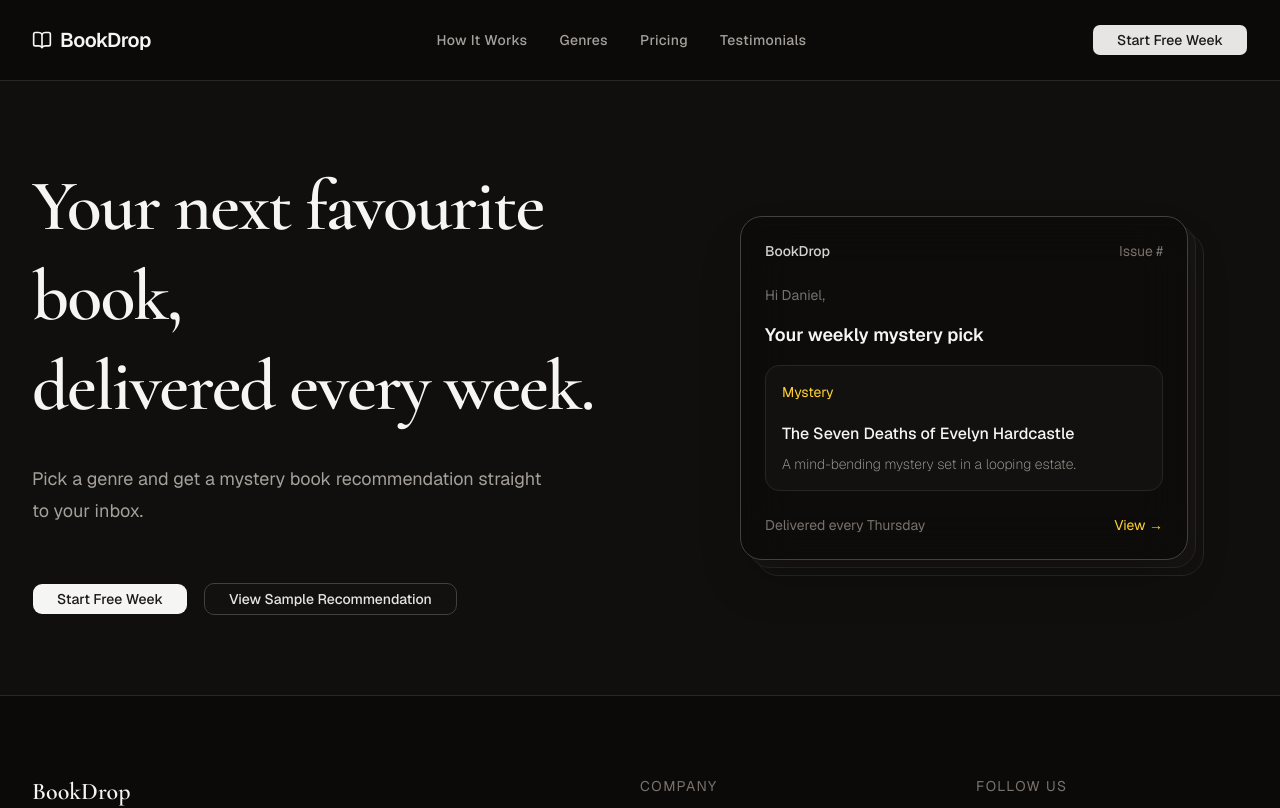
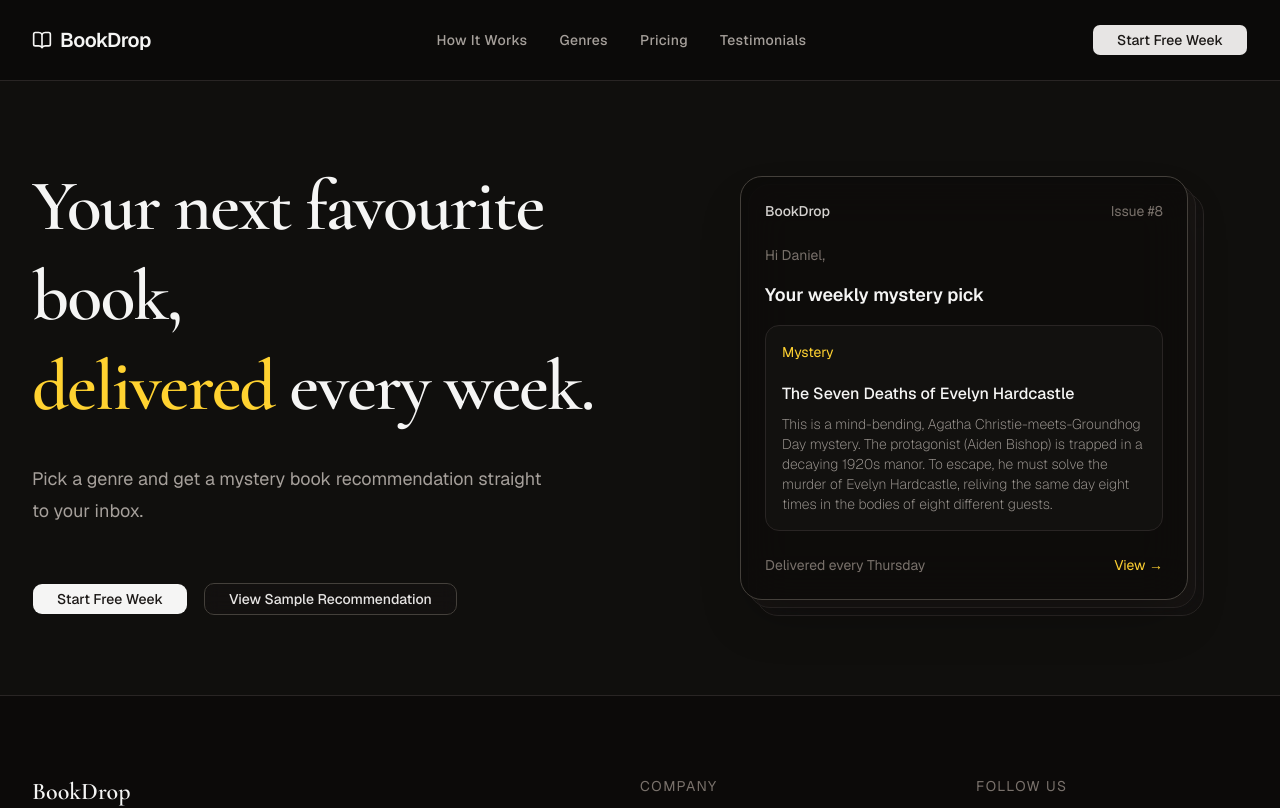
Before and after one commit to SobiahSelvarajah/ss-bookdrop, a Next.js app: page / in a window 1280 px wide. Shown: the top 808 px of the page. Built offline with nearby package versions, Linux system fonts and the light colour scheme.

Commit message:
feat: readME fike updated

```diff
--- a/src/app/globals.css
+++ b/src/app/globals.css
@@ -5,6 +5,7 @@
 @custom-variant dark (&:is(.dark *));
 
 @theme inline {
+    /* existing colour tokens */
     --font-heading: var(--font-cormorant);
     --font-sans: var(--font-geist);
     --color-sidebar-ring: var(--sidebar-ring);
@@ -38,6 +39,8 @@
     --color-card: var(--card);
     --color-foreground: var(--foreground);
     --color-background: var(--background);
+
+    /* existing radius tokens */
     --radius-sm: calc(var(--radius) * 0.6);
     --radius-md: calc(var(--radius) * 0.8);
     --radius-lg: var(--radius);
@@ -48,8 +51,9 @@
 }
 
 :root {
+    /* existing colours */
     --background: oklch(0.17 0.005 85);
-    --foreground: oklch(0.145 0 0);
+    --foreground: oklch(0.93 0.01 85);
     --card: oklch(1 0 0);
     --card-foreground: oklch(0.145 0 0);
     --popover: oklch(1 0 0);
@@ -59,13 +63,13 @@
     --secondary: oklch(0.97 0 0);
     --secondary-foreground: oklch(0.205 0 0);
     --muted: oklch(0.97 0 0);
-    --muted-foreground: oklch(0.556 0 0);
+    --muted-foreground: oklch(0.72 0.015 85);
     --accent: oklch(0.97 0 0);
     --accent-foreground: oklch(0.205 0 0);
     --destructive: oklch(0.577 0.245 27.325);
-    --border: oklch(0.922 0 0);
+    --border: oklch(0.30 0.01 85);
     --input: oklch(0.922 0 0);
-    --ring: oklch(0.708 0 0);
+    --ring: #D9B15F;
     --chart-1: oklch(0.87 0 0);
     --chart-2: oklch(0.556 0 0);
     --chart-3: oklch(0.439 0 0);
--- a/src/components/sections/hero/HeroContent.tsx
+++ b/src/components/sections/hero/HeroContent.tsx
@@ -7,7 +7,8 @@ export default function HeroContent() {
             <h1 className="font-heading font-semibold text-5xl leading-tight tracking-tight text-stone-100 md:text-6xl md:leading-1.1 lg:text-7xl">
                 Your next favourite book,
                 <br />
-                delivered every week.
+                <span className="text-amber-300">delivered </span>
+                every week.
             </h1>
             <p className="mt-6 mx-auto max-w-lg text-lg leading-8 text-stone-400 lg:mt-8 lg:mx-0">
                 Pick a genre and get a mystery book recommendation straight to your inbox.
--- a/src/components/sections/hero/HeroIllustration.tsx
+++ b/src/components/sections/hero/HeroIllustration.tsx
@@ -16,7 +16,7 @@ export default function HeroIllustration() {
 
                     <div className="flex items-center justify-between text-sm text-stone-500">
                         <span className="font-medium text-stone-300">BookDrop</span>
-                        <span>Issue #</span>
+                        <span>Issue #8</span>
                     </div>
 
                     <div className="mt-6 space-y-4">
@@ -32,7 +32,12 @@ export default function HeroIllustration() {
                                 The Seven Deaths of Evelyn Hardcastle
                             </p>
                             <p className="mt-2 text-sm text-stone-400 font-extralight">
-                                A mind-bending mystery set in a looping estate.
+                                This is a mind-bending, Agatha Christie-meets-Groundhog
+                                Day mystery. The protagonist (Aiden Bishop) is trapped
+                                in a decaying 1920s manor. To escape, he must solve
+                                the murder of Evelyn Hardcastle, reliving the same
+                                day eight times in the bodies of eight
+                                different guests.
                             </p>
                         </div>
 
```
Also changed, not shown: 1 other file (tests, documents, lock files or other folders).
